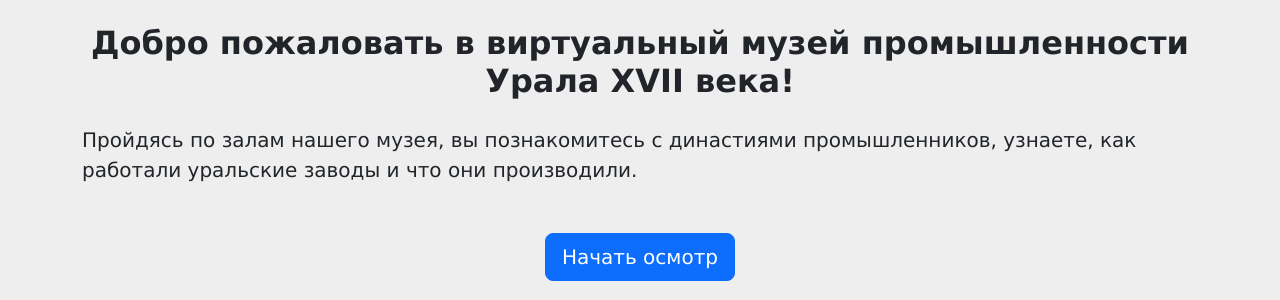
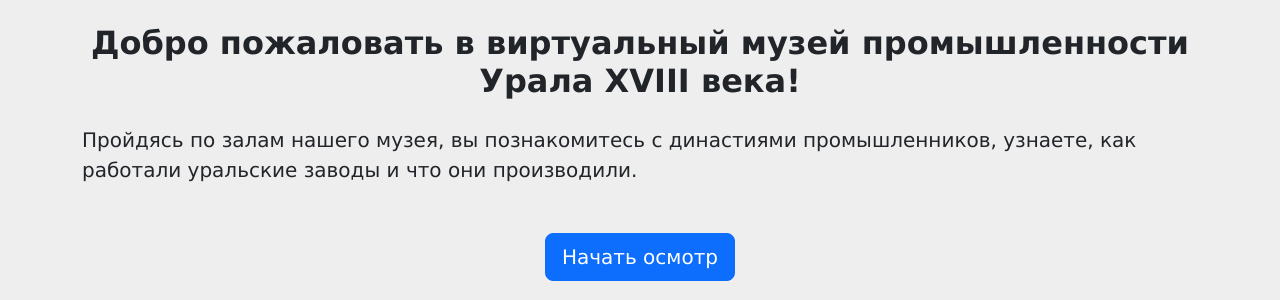
Before and after one commit to Gadzet005/HistoryProject, a Django app: page / in a window 1280 px wide. Shown: the part 64-364 px from the top of the page. Run offline with Django 4.2, Linux system fonts and the light colour scheme; data comes from the database, SQL or seed files in the repository.

Commit message:
fix about page

```diff
--- a/Project/templates/main/about.html
+++ b/Project/templates/main/about.html
@@ -5,7 +5,7 @@
 {% block content %}
 <div class="container">
     <h2 class="text-center fw-bold my-4">
-        Добро пожаловать в виртуальный музей промышленности Урала XVII века!
+        Добро пожаловать в виртуальный музей промышленности Урала XVIII века!
     </h2>
     <p class="fs-5">Пройдясь по залам нашего музея, вы познакомитесь с династиями промышленников, узнаете, как работали уральские заводы и что они производили.</p>
 
```
